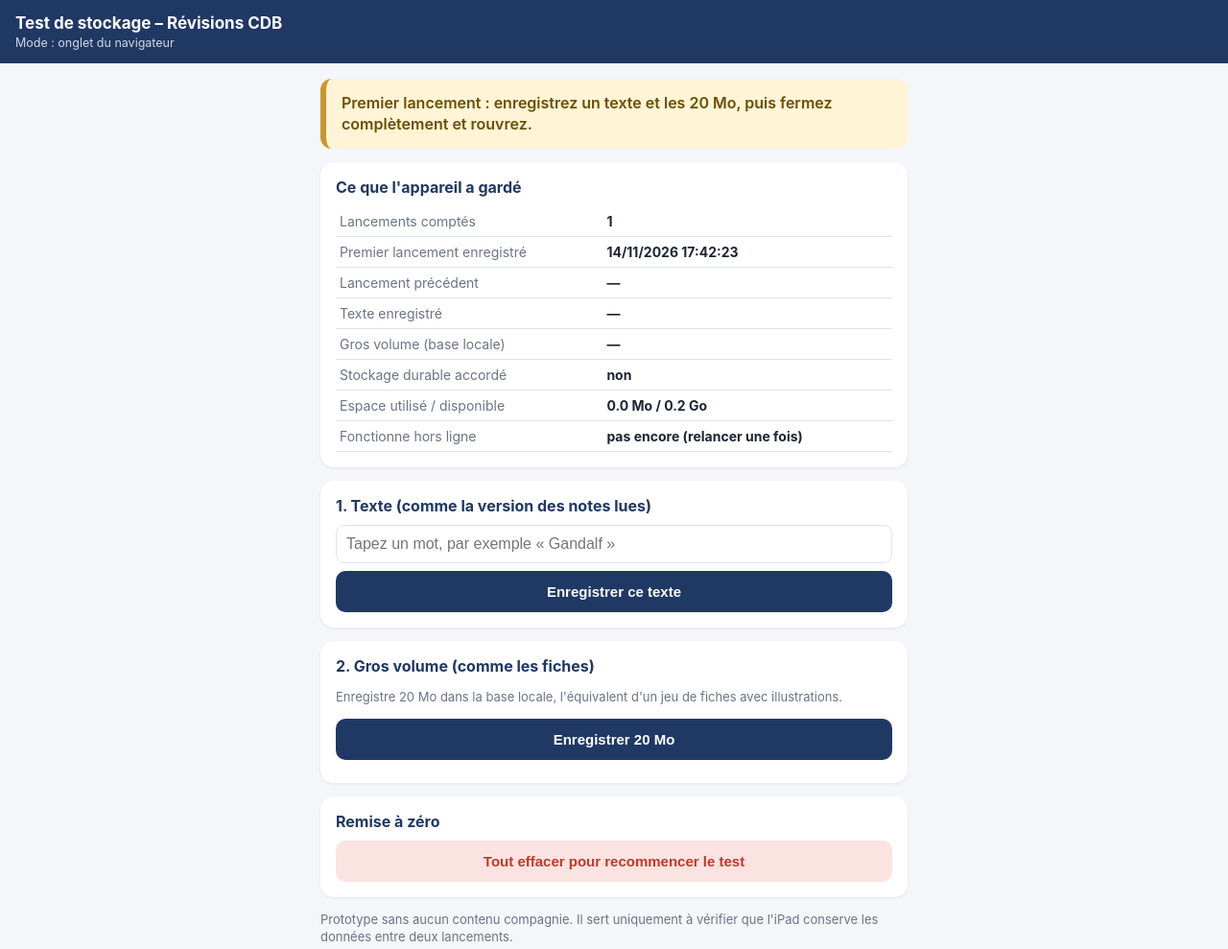
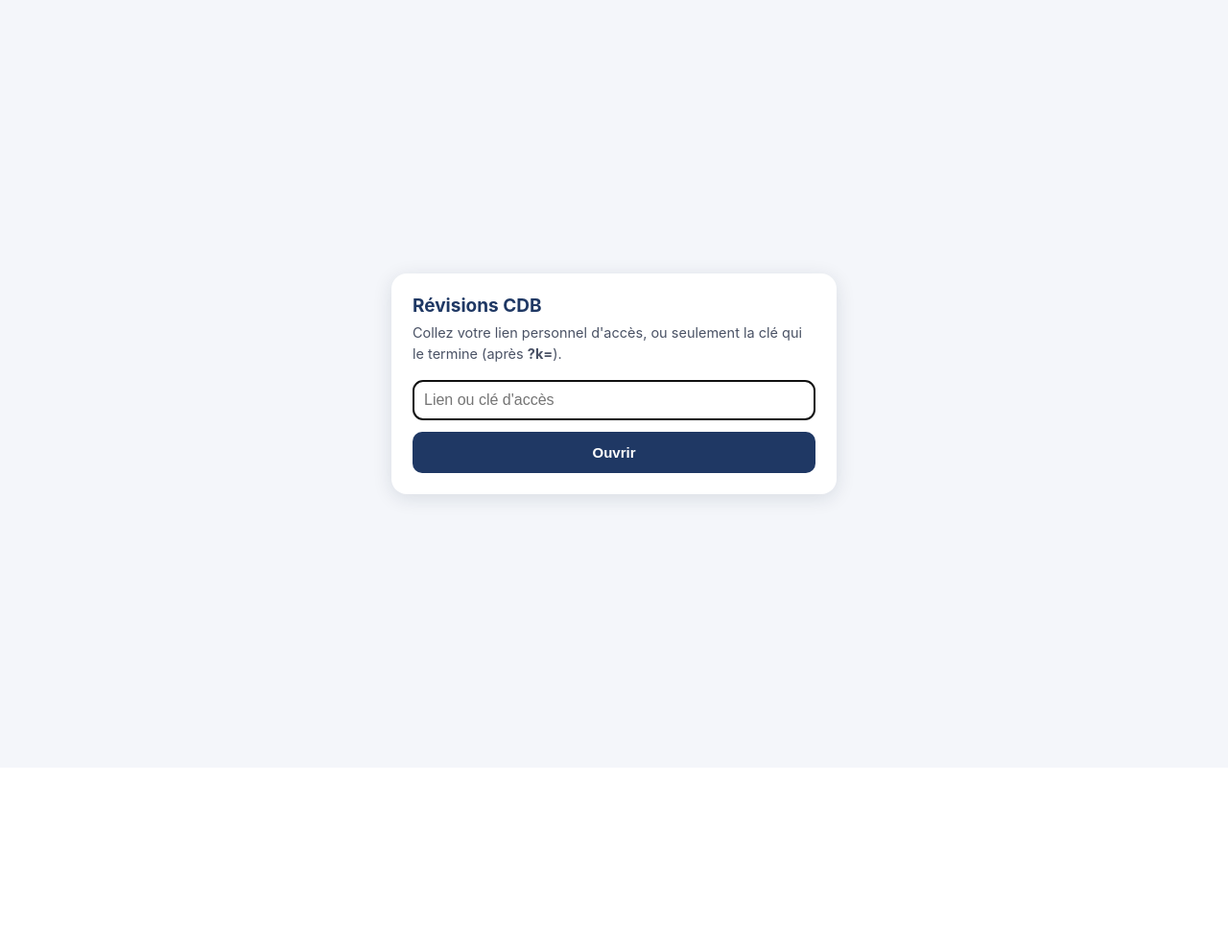
Before and after one commit to cdb-ejet/revisions-cdb, a plain HTML site: page index.html in a window 1280 px wide. Shown: the whole page at 96% size. After the commit the page ends 800 px from the top, so only its background shows below. Drawn offline with Linux system fonts and the light colour scheme.

Commit message:
Add files via upload

```diff
--- a/index.html
+++ b/index.html
@@ -5,154 +5,131 @@
 <meta name="viewport" content="width=device-width, initial-scale=1, viewport-fit=cover">
 <meta name="apple-mobile-web-app-capable" content="yes">
 <meta name="mobile-web-app-capable" content="yes">
-<meta name="apple-mobile-web-app-title" content="Test CDB">
+<meta name="apple-mobile-web-app-title" content="Révisions CDB">
 <meta name="theme-color" content="#1F3864">
+<meta name="robots" content="noindex, nofollow">
 <link rel="manifest" href="manifest.webmanifest">
 <link rel="apple-touch-icon" href="icon-180.png">
-<title>Test stockage – Révisions CDB</title>
+<title>Révisions CDB</title>
 <style>
-:root{--navy:#1F3864;--green:#2E8B57;--red:#C0392B;--bg:#F4F6FA;--line:#dde3ee;--mute:#6b7385}
-*{box-sizing:border-box}
-body{margin:0;background:var(--bg);color:#1d2433;font-family:-apple-system,BlinkMacSystemFont,"Segoe UI",Roboto,Arial,sans-serif}
-header{background:var(--navy);color:#fff;padding:calc(14px + env(safe-area-inset-top)) 16px 14px}
-header h1{font-size:17px;margin:0}
-header div{font-size:12.5px;opacity:.8;margin-top:3px}
-main{max-width:640px;margin:0 auto;padding:16px 14px calc(30px + env(safe-area-inset-bottom))}
-.panel{background:#fff;border-radius:14px;padding:16px;box-shadow:0 1px 3px rgba(20,30,60,.08);margin-bottom:14px}
-h2{font-size:16px;margin:0 0 10px;color:var(--navy)}
-.verdict{border-radius:12px;padding:14px 16px;font-size:16px;font-weight:600;margin-bottom:14px;line-height:1.4}
-.ok{background:#E6F4EA;color:#1d5e3a;border-left:6px solid var(--green)}
-.ko{background:#FBE3E1;color:#7B1F1F;border-left:6px solid var(--red)}
-.wait{background:#FFF4D6;color:#6b4e00;border-left:6px solid #C9962A}
-table{width:100%;border-collapse:collapse;font-size:14px}
-td{padding:7px 4px;border-bottom:1px solid var(--line);vertical-align:top}
-td:first-child{color:var(--mute);width:48%}
-.btn{display:block;width:100%;border:0;border-radius:10px;padding:13px;font-size:15px;font-weight:600;background:var(--navy);color:#fff;margin-top:8px;cursor:pointer}
-.btn.sec{background:#e8edf6;color:var(--navy)}
-.btn.red{background:#fbe3e1;color:var(--red)}
-.btn:disabled{opacity:.45}
-input{width:100%;font-size:16px;padding:10px;border-radius:9px;border:1.5px solid var(--line)}
-.muted{color:var(--mute);font-size:13px;line-height:1.45}
+#cdb-boot{position:fixed;inset:0;background:#F4F6FA;display:flex;align-items:center;justify-content:center;padding:24px;font-family:-apple-system,BlinkMacSystemFont,"Segoe UI",Roboto,Arial,sans-serif;color:#1d2433;z-index:100}
+#cdb-boot .bx{background:#fff;border-radius:16px;padding:22px;max-width:420px;width:100%;box-shadow:0 4px 20px rgba(20,30,60,.12)}
+#cdb-boot h1{font-size:19px;margin:0 0 6px;color:#1F3864}
+#cdb-boot p{font-size:14.5px;line-height:1.5;margin:0 0 12px;color:#4a5265}
+#cdb-boot input{width:100%;box-sizing:border-box;font-size:16px;padding:11px;border-radius:10px;border:1.5px solid #dde3ee;margin:4px 0 12px}
+#cdb-boot button{width:100%;border:0;border-radius:10px;padding:13px;font-size:15px;font-weight:600;background:#1F3864;color:#fff;cursor:pointer}
+#cdb-boot .err{background:#FBE3E1;color:#7B1F1F;border-radius:8px;padding:9px 11px;font-size:13.5px;margin-bottom:12px}
+#cdb-boot .spin{width:34px;height:34px;border:4px solid #dde3ee;border-top-color:#1F3864;border-radius:50%;animation:cdbspin 1s linear infinite;margin:6px auto 14px}
+@keyframes cdbspin{to{transform:rotate(360deg)}}
 </style>
 </head>
 <body>
-<header><h1>Test de stockage – Révisions CDB</h1><div id="mode">…</div></header>
-<main>
-  <div id="verdict" class="verdict wait">Analyse en cours…</div>
+<div id="cdb-boot"><div class="bx"><div class="spin"></div><p style="text-align:center;margin:0">Ouverture de Révisions CDB…</p></div></div>
+<script>
+/*
+ * Révisions CDB – chargeur public.
+ * Cette page ne contient aucun contenu : elle demande la clé d'accès, télécharge l'application
+ * depuis le script Google (qui vérifie la clé), la garde sur l'appareil et la lance.
+ * Les échanges avec le script (progression, fiches) passent par des appels à son adresse /exec.
+ */
+(() => {
+  const EXEC = "https://script.google.com/macros/s/AKfycbymDstESl2kAZq00-4HbyVd8lFnWpp2USYG6Y6uqpJXbDREuFTiNiMw7fpPWVDoFyy65A/exec";
+  const KK = "cdb-key";
+  const LONG = { getFiches: 1, getFichesStamp: 1, getApp: 1 };   // peuvent durer (installation des fiches)
+  const boot = document.getElementById("cdb-boot");
+  const ls = { get(k) { try { return localStorage.getItem(k); } catch (e) { return null; } }, set(k, v) { try { localStorage.setItem(k, v); } catch (e) { } }, del(k) { try { localStorage.removeItem(k); } catch (e) { } } };
 
-  <div class="panel"><h2>Ce que l'appareil a gardé</h2><table id="tbl"></table></div>
+  // ---- clé d'accès : lien ?k=… (prioritaire), sinon celle enregistrée sur l'appareil
+  const keyFrom = s => { const m = String(s || "").match(/[?&]k=([A-Za-z0-9]{12,40})/) || String(s || "").trim().match(/^([A-Za-z0-9]{12,40})$/); return m ? m[1] : ""; };
+  let KEY = keyFrom(location.search) || ls.get(KK) || "";
+  if (KEY) ls.set(KK, KEY);
 
-  <div class="panel"><h2>1. Texte (comme la version des notes lues)</h2>
-    <input id="txt" placeholder="Tapez un mot, par exemple « Gandalf »">
-    <button class="btn" id="savetxt">Enregistrer ce texte</button>
-  </div>
+  // ---- appel au script Google
+  async function call(fn, args, opt = {}) {
+    const ctl = new AbortController(), t = setTimeout(() => ctl.abort(), LONG[fn] ? 360000 : 45000);
+    const body = JSON.stringify({ fn, args });
+    let res;
+    try {
+      res = await fetch(EXEC, { method: "POST", headers: { "Content-Type": "text/plain;charset=utf-8" }, body, redirect: "follow", signal: ctl.signal, keepalive: !!opt.keepalive && body.length < 60000 });
+    } catch (e) { throw new Error(e && e.name === "AbortError" ? "Serveur trop long à répondre." : "Serveur injoignable (pas de connexion ?)."); }
+    finally { clearTimeout(t); }
+    let j; try { j = await res.json(); } catch (e) { throw new Error("Réponse du serveur illisible (" + res.status + ")."); }
+    if (!j || !j.ok) throw new Error((j && j.e) || "Erreur du serveur.");
+    return j.r;
+  }
 
-  <div class="panel"><h2>2. Gros volume (comme les fiches)</h2>
-    <p class="muted">Enregistre 20 Mo dans la base locale, l'équivalent d'un jeu de fiches avec illustrations.</p>
-    <button class="btn" id="savebig">Enregistrer 20 Mo</button>
-    <div class="muted" id="bigst" style="margin-top:8px"></div>
-  </div>
+  // ---- passerelle : l'application appelle google.script.run comme lorsqu'elle est servie par le script
+  function runner(ok, ko) {
+    return new Proxy({}, { get(_, name) {
+      if (name === "withSuccessHandler") return f => runner(f, ko);
+      if (name === "withFailureHandler") return f => runner(ok, f);
+      if (typeof name !== "string") return undefined;
+      return (...args) => { call(name, args, { keepalive: name === "setDoc" && document.visibilityState === "hidden" }).then(r => ok && ok(r), e => ko && ko(e)); };
+    } });
+  }
+  window.google = { script: { run: runner(null, null), url: { getLocation(cb) { cb({ parameter: { k: KEY }, parameters: { k: [KEY] }, hash: "" }); } }, host: { close() { }, setHeight() { }, setWidth() { } } } };
 
-  <div class="panel"><h2>Remise à zéro</h2>
-    <button class="btn red" id="wipe">Tout effacer pour recommencer le test</button>
-  </div>
+  // ---- copie locale de l'application (IndexedDB)
+  const idb = () => new Promise(res => { try { const r = indexedDB.open("cdb-shell", 1); r.onupgradeneeded = () => r.result.createObjectStore("a"); r.onsuccess = () => res(r.result); r.onerror = () => res(null); } catch (e) { res(null); } });
+  async function getApp() { const db = await idb(); if (!db) return null; return new Promise(res => { try { const q = db.transaction("a").objectStore("a").get("app"); q.onsuccess = () => res(q.result || null); q.onerror = () => res(null); } catch (e) { res(null); } }); }
+  async function putApp(v) { const db = await idb(); if (!db) return; await new Promise(res => { try { const t = db.transaction("a", "readwrite"); t.objectStore("a").put(v, "app"); t.oncomplete = res; t.onerror = res; } catch (e) { res(); } }); }
+  async function delApp() { const db = await idb(); if (!db) return; await new Promise(res => { try { const t = db.transaction("a", "readwrite"); t.objectStore("a").delete("app"); t.oncomplete = res; t.onerror = res; } catch (e) { res(); } }); }
+  async function download() { const r = await call("getApp", [KEY]); const v = { stamp: r.stamp, html: r.html, key: KEY, at: Date.now() }; await putApp(v); return v; }
+  const isKeyErr = e => /cl[ée]/i.test(String(e && e.message || e));
 
-  <p class="muted">Prototype sans aucun contenu compagnie. Il sert uniquement à vérifier que l'iPad conserve les données entre deux lancements.</p>
-</main>
+  // ---- écrans du chargeur
+  const esc = s => String(s).replace(/&/g, "&amp;").replace(/</g, "&lt;").replace(/>/g, "&gt;");
+  function screen(html) { boot.innerHTML = `<div class="bx">${html}</div>`; }
+  function askKey(msg) {
+    screen(`<h1>Révisions CDB</h1>${msg ? `<div class="err">${esc(msg)}</div>` : ""}<p>Collez votre lien personnel d'accès, ou seulement la clé qui le termine (après <b>?k=</b>).</p><input id="cdb-k" type="text" autocomplete="off" autocapitalize="off" spellcheck="false" placeholder="Lien ou clé d'accès"><button id="cdb-go">Ouvrir</button>`);
+    const inp = document.getElementById("cdb-k"), go = () => { const k = keyFrom(inp.value); if (!k) { inp.style.borderColor = "#C0392B"; return; } KEY = k; ls.set(KK, k); start(); };
+    document.getElementById("cdb-go").onclick = go; inp.onkeydown = e => { if (e.key === "Enter") go(); }; inp.focus();
+  }
+  function failed(msg) {
+    screen(`<h1>Révisions CDB</h1><div class="err">${esc(msg)}</div><p>La première ouverture demande une connexion internet. Ensuite, l'application s'ouvre aussi sans réseau.</p><button id="cdb-re">Réessayer</button>`);
+    document.getElementById("cdb-re").onclick = start;
+  }
+  function banner() {
+    if (document.getElementById("cdb-upd")) return;
+    const b = document.createElement("div"); b.id = "cdb-upd";
+    b.style.cssText = "position:fixed;left:50%;transform:translateX(-50%);top:calc(10px + env(safe-area-inset-top));z-index:90;background:#2E8B57;color:#fff;border-radius:12px;padding:10px 14px;font:600 14px -apple-system,BlinkMacSystemFont,'Segoe UI',Roboto,sans-serif;box-shadow:0 4px 16px rgba(0,0,0,.25);display:flex;gap:10px;align-items:center;max-width:92vw";
+    b.innerHTML = `<span>Nouvelle version de l'application prête.</span><button style="border:0;border-radius:8px;padding:6px 10px;font-weight:700;background:#fff;color:#1d5e3a;cursor:pointer">Recharger</button><button aria-label="Plus tard" style="border:0;background:transparent;color:#fff;font-size:18px;cursor:pointer">✕</button>`;
+    const [r, x] = b.querySelectorAll("button"); r.onclick = () => location.reload(); x.onclick = () => b.remove();
+    document.body.appendChild(b);
+  }
 
-<script>
-const $ = id => document.getElementById(id);
-const fmt = t => t ? new Date(+t).toLocaleString("fr-FR", { day: "2-digit", month: "2-digit", year: "numeric", hour: "2-digit", minute: "2-digit", second: "2-digit" }) : "—";
-const standalone = (window.matchMedia && matchMedia("(display-mode: standalone)").matches) || navigator.standalone === true;
-$("mode").textContent = standalone ? "Mode : application de l'écran d'accueil" : "Mode : onglet du navigateur";
+  // ---- lancement de l'application téléchargée
+  function run(html) {
+    const doc = new DOMParser().parseFromString(html, "text/html");
+    if (doc.title) document.title = doc.title;
+    doc.head.querySelectorAll("style").forEach(n => document.head.appendChild(document.importNode(n, true)));
+    const scripts = [...doc.body.querySelectorAll("script")]; scripts.forEach(s => s.remove());
+    document.body.innerHTML = doc.body.innerHTML;
+    scripts.forEach(s => { const n = document.createElement("script"); n.textContent = s.textContent; document.body.appendChild(n); });
+  }
 
-// ---- localStorage
-const LS = {
-  get(k) { try { return localStorage.getItem(k); } catch (e) { return null; } },
-  set(k, v) { try { localStorage.setItem(k, v); return true; } catch (e) { return false; } }
-};
-const pre = standalone ? "app-" : "tab-";
-const prevCount = +(LS.get(pre + "count") || 0), first = LS.get(pre + "first"), prevLast = LS.get(pre + "last");
-const lsOK = LS.set(pre + "count", String(prevCount + 1));
-if (!first) LS.set(pre + "first", String(Date.now()));
-LS.set(pre + "last", String(Date.now()));
+  let started = false;
+  async function start() {
+    if (started) return;
+    if (!KEY) return askKey();
+    screen(`<div class="spin"></div><p style="text-align:center;margin:0">Ouverture de Révisions CDB…</p>`);
+    let app = await getApp();
+    if (app && app.key && app.key !== KEY) { await delApp(); app = null; }   // autre clé : on repart du serveur
+    if (app) {
+      started = true; run(app.html);
+      // vérification d'une nouvelle version, sans bloquer
+      call("getAppStamp", [KEY]).then(async s => { if (s && s !== app.stamp) { await download(); banner(); } })
+        .catch(async e => { if (isKeyErr(e)) { ls.del(KK); await delApp(); } });
+      return;
+    }
+    try { const v = await download(); started = true; run(v.html); }
+    catch (e) { if (isKeyErr(e)) { ls.del(KK); KEY = ""; return askKey("Clé d'accès refusée : vérifiez le lien reçu."); } failed(e.message || "Ouverture impossible."); }
+  }
 
-// ---- IndexedDB
-const MB = 1024 * 1024, NBIG = 20;
-function idb() {
-  return new Promise(res => {
-    try {
-      const r = indexedDB.open("proto-cdb", 1);
-      r.onupgradeneeded = () => r.result.createObjectStore("f");
-      r.onsuccess = () => res(r.result); r.onerror = () => res(null);
-    } catch (e) { res(null); }
-  });
-}
-function idbAll(db) {
-  return new Promise(res => {
-    try {
-      const out = {}, q = db.transaction("f").objectStore("f").openCursor();
-      q.onsuccess = () => { const c = q.result; if (c) { out[c.key] = c.value; c.continue(); } else res(out); };
-      q.onerror = () => res({});
-    } catch (e) { res({}); }
-  });
-}
-function idbPut(db, k, v) {
-  return new Promise((res, rej) => {
-    try { const t = db.transaction("f", "readwrite"); t.objectStore("f").put(v, k); t.oncomplete = () => res(); t.onerror = () => rej(t.error); t.onabort = () => rej(t.error); }
-    catch (e) { rej(e); }
-  });
-}
-
-async function analyse() {
-  const db = await idb(), all = db ? await idbAll(db) : {};
-  let bigN = 0, bigB = 0;
-  for (const k in all) if (k.startsWith("big-")) { bigN++; bigB += all[k].byteLength || (all[k].length || 0); }
-  let persisted = null, est = null;
-  try { if (navigator.storage && navigator.storage.persist) persisted = await navigator.storage.persist(); } catch (e) { }
-  try { if (navigator.storage && navigator.storage.estimate) est = await navigator.storage.estimate(); } catch (e) { }
-  const txt = LS.get(pre + "txt");
-  const swOK = "serviceWorker" in navigator && !!navigator.serviceWorker.controller;
-
-  const rows = [
-    ["Lancements comptés", lsOK ? String(prevCount + 1) : "stockage refusé"],
-    ["Premier lancement enregistré", fmt(first || LS.get(pre + "first"))],
-    ["Lancement précédent", fmt(prevLast)],
-    ["Texte enregistré", txt ? "« " + txt + " »" : "—"],
-    ["Gros volume (base locale)", bigN ? `${bigN} / ${NBIG} blocs, ${(bigB / MB).toFixed(0)} Mo` : "—"],
-    ["Stockage durable accordé", persisted === null ? "non pris en charge" : persisted ? "oui" : "non"],
-    ["Espace utilisé / disponible", est ? `${(est.usage / MB).toFixed(1)} Mo / ${(est.quota / MB / 1024).toFixed(1)} Go` : "—"],
-    ["Fonctionne hors ligne", swOK ? "oui" : "pas encore (relancer une fois)"]
-  ];
-  $("tbl").innerHTML = rows.map(r => `<tr><td>${r[0]}</td><td><b></b></td></tr>`).join("");
-  $("tbl").querySelectorAll("b").forEach((b, i) => b.textContent = rows[i][1]);
-  $("bigst").textContent = bigN ? `${bigN} blocs présents sur cet appareil.` : "";
-
-  const v = $("verdict");
-  if (!lsOK || !db) { v.className = "verdict ko"; v.textContent = "✗ Ce navigateur refuse le stockage local."; }
-  else if (prevCount === 0 && !txt && !bigN) { v.className = "verdict wait"; v.textContent = "Premier lancement : enregistrez un texte et les 20 Mo, puis fermez complètement et rouvrez."; }
-  else if (prevCount === 0) { v.className = "verdict ko"; v.textContent = "✗ Les données ont été effacées depuis le dernier lancement."; }
-  else if (txt && bigN === NBIG) { v.className = "verdict ok"; v.textContent = `✓ Données conservées : le texte et les 20 Mo sont toujours là (lancement n° ${prevCount + 1}).`; }
-  else { v.className = "verdict wait"; v.textContent = `Lancement n° ${prevCount + 1} : compteur conservé. Enregistrez le texte et les 20 Mo s'il en manque, puis refermez et rouvrez.`; }
-}
-
-$("savetxt").onclick = () => { const t = $("txt").value.trim(); if (!t) return; LS.set(pre + "txt", t); $("txt").value = ""; analyse(); };
-$("savebig").onclick = async () => {
-  const b = $("savebig"); b.disabled = true;
-  try {
-    const db = await idb(); if (!db) throw new Error("base locale indisponible");
-    for (let i = 0; i < NBIG; i++) { $("bigst").textContent = `Enregistrement… ${i} / ${NBIG} Mo`; await idbPut(db, "big-" + String(i).padStart(2, "0"), new Uint8Array(MB).fill(i + 1).buffer); }
-  } catch (e) { $("bigst").textContent = "Échec : " + ((e && e.message) || e); }
-  b.disabled = false; analyse();
-};
-$("wipe").onclick = async () => {
-  ["count", "first", "last", "txt"].forEach(k => { try { localStorage.removeItem(pre + k); } catch (e) { } });
-  try { const db = await idb(); if (db) await new Promise(r => { const t = db.transaction("f", "readwrite"); t.objectStore("f").clear(); t.oncomplete = r; t.onerror = r; }); } catch (e) { }
-  location.reload();
-};
-
-if ("serviceWorker" in navigator) navigator.serviceWorker.register("sw.js").catch(() => { });
-analyse();
+  try { if (navigator.storage && navigator.storage.persist) navigator.storage.persist(); } catch (e) { }
+  if ("serviceWorker" in navigator) navigator.serviceWorker.register("sw.js").catch(() => { });
+  start();
+})();
 </script>
 </body>
 </html>
```
Also changed, not shown: sw.js (+8 -6 lines), manifest.webmanifest.
